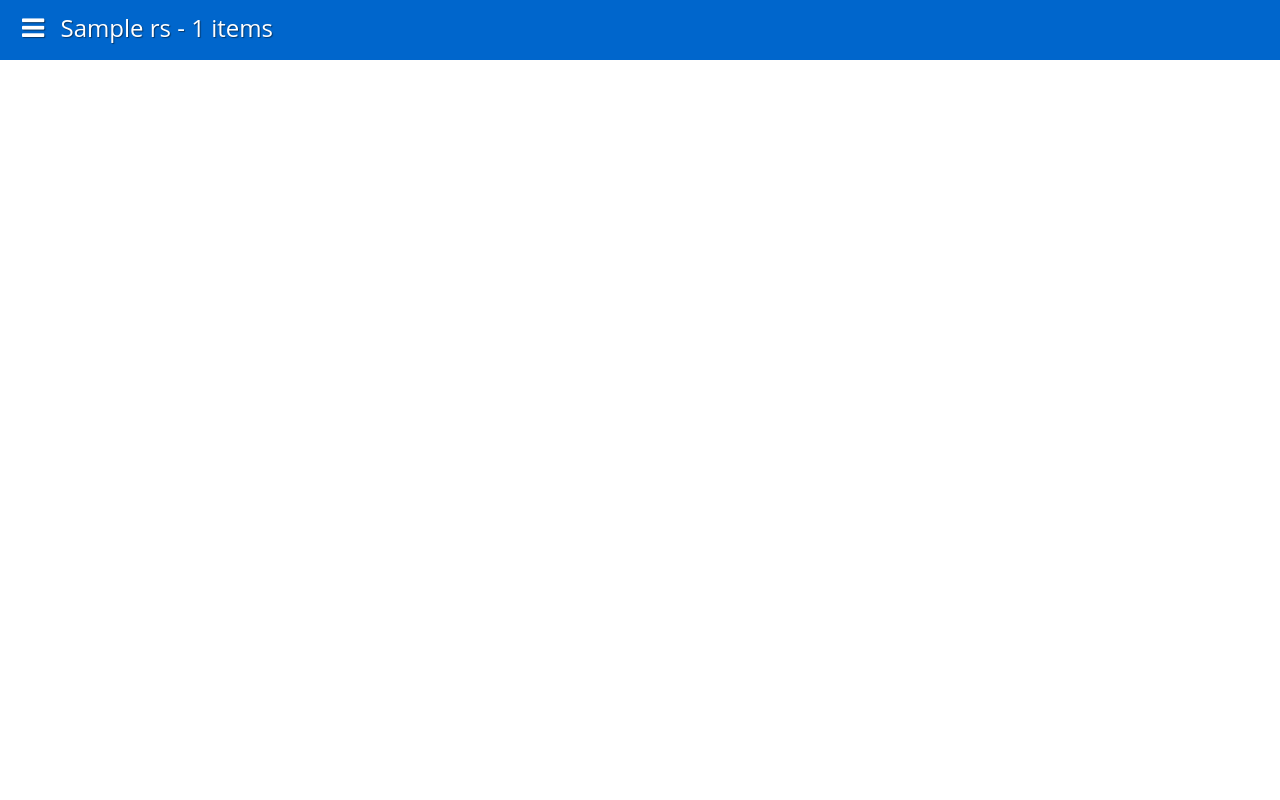
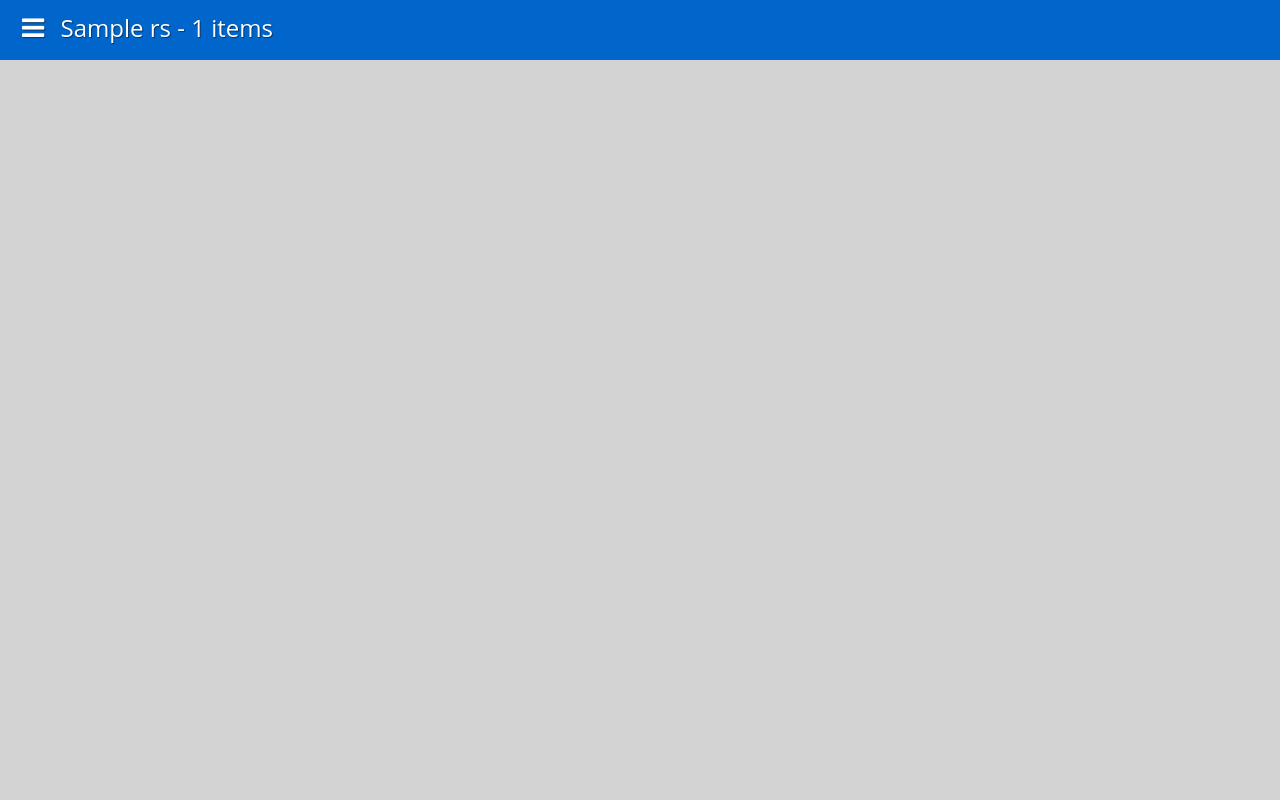
Before and after one commit to toony/django-rssgenerator, a Django app: template rssgenerator/templates/rssgenerator/detail.html in a window 1280 px wide. Run offline with Django 3.2, Linux system fonts and the light colour scheme; the template is opened without the code that fills it: most values are stand-ins (such as "Sample title", 1, 10 or a date in 2020); some libraries are stand-ins or nearby versions.

Commit message:
Imp: item gallery contrast

```diff
--- a/rssgenerator/static/detail.css
+++ b/rssgenerator/static/detail.css
@@ -43,13 +43,14 @@ header {
 }
 
 #gallery {
+    background-color: lightgray;
     margin: 0 auto;
-    padding: 0;
+    padding: 10px 0 0 0;
     position: absolute;
     width: 100%;
     height: auto;
     bottom: 0;
-    top: 70px;
+    top: 60px;
     border-collapse: separate;
     clear: both;
     overflow: auto;
@@ -88,6 +89,7 @@ header {
     max-height: 250px;
     vertical-align: bottom;
     box-shadow: 2px 2px 3px 0 rgba(0, 0, 0, 0.4);
+    background-color: white;
 }
 
 .thumb a:hover img {
```
